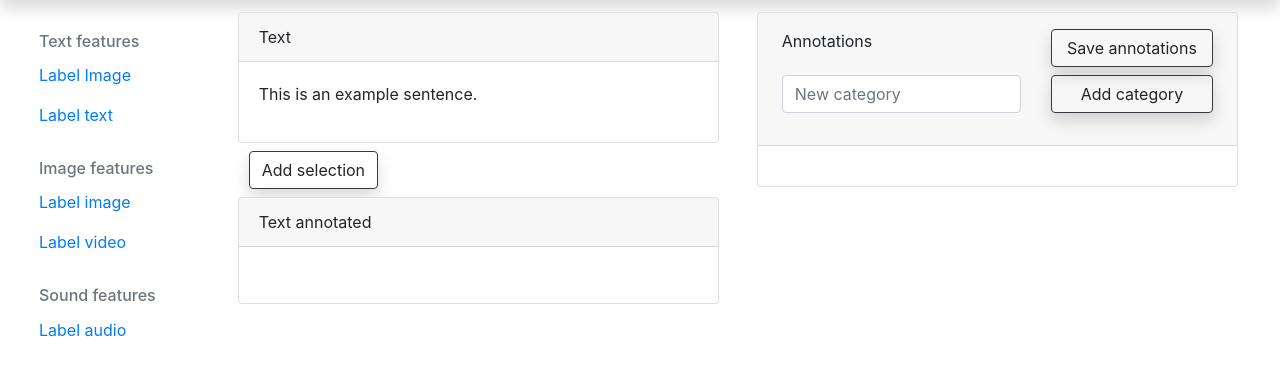
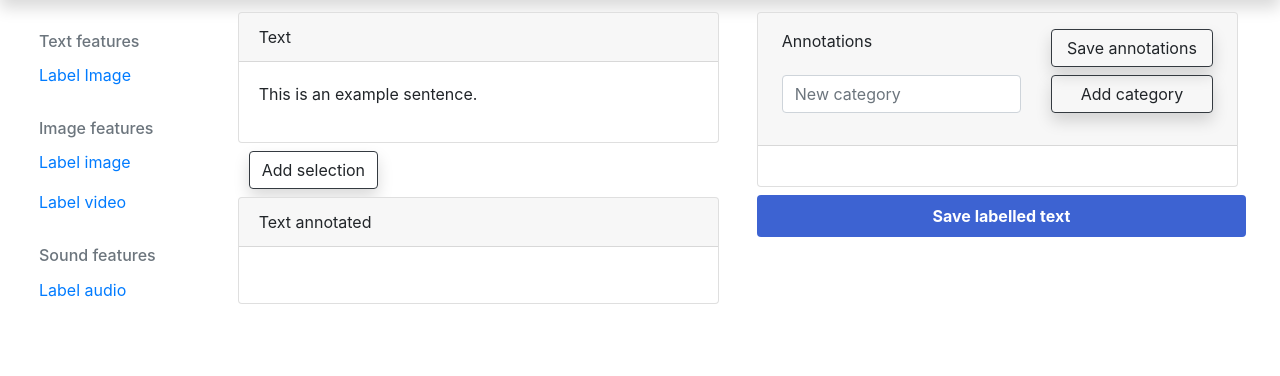
Before and after one commit to filipgeppert/labeller, a Django app: template templates/text-labelling/index.html in a window 1280 px wide. Shown: the part 48-424 px from the top of the page. Run offline with Django 3.2, Linux system fonts and the light colour scheme; the template is opened without the code that fills it, so the values that code supplies are empty; parts of the project's set-up code (start-up, migrations or seed data) failed here and were passed over; some libraries are stand-ins or nearby versions.

Commit message:
Add image saving and path for paragrafh rendering

```diff
--- a/labeller/tool/models.py
+++ b/labeller/tool/models.py
@@ -12,7 +12,7 @@
     # category = models.ManyToManyField("Category")
     # TODO: change it to what's above
     category = models.CharField(max_length=100, default="general")
-    document = models.OneToOneField("Document", on_delete=models.CASCADE, primary_key=True)
+    document = models.ForeignKey("Document", on_delete=models.CASCADE)
 
 
 class TextLabel(models.Model):
@@ -45,7 +45,8 @@
 
 class Paragraph(models.Model):
     text = models.TextField(max_length=10000)
-    document = models.OneToOneField(Document, on_delete=models.CASCADE, primary_key=True)
+    document = models.ForeignKey(Document, on_delete=models.CASCADE)
+    document_label = models.ForeignKey(DocumentLabel, on_delete=models.CASCADE)
 
 
 class Category(models.Model):
--- a/labeller/tool/urls.py
+++ b/labeller/tool/urls.py
@@ -4,7 +4,7 @@
 
 urlpatterns = [
     path("labelText/", include([
-        path("", views.LabelTextView.as_view(), name='label-text'),
+        path("<int:pk>", views.LabelTextView.as_view(), name='label-text'),
         path("save", views.save_labelled_text, name='save-text'),
     ])),
 
--- a/templates/image-labelling/index.html
+++ b/templates/image-labelling/index.html
@@ -55,12 +55,12 @@
                     </a>
                 </div>
             </div>
-            <div class="card-body scroll" id="annotations">
+            <div class="card-body scroll-annotations" id="annotations">
             </div>
         </div>
-        <button class="btn btn-block font-weight-bold bg-blue text-white py-2 m-1">
+        <a href="{% url 'label-text' 1%}" class="btn btn-block font-weight-bold bg-blue text-white py-2 m-1">
             Extract and label text in this image
-        </button>
+        </a>
     </div>
 </div>
 
--- a/templates/side_bar.html
+++ b/templates/side_bar.html
@@ -13,12 +13,12 @@
                     Label Image
                 </a>
             </li>
-            <li class="nav-item">
-                <a class="nav-link" href="{% url 'label-text' %}">
-                    <span data-feather="shopping-cart"></span>
-                    Label text
-                </a>
-            </li>
+{#            <li class="nav-item">#}
+{#                <a class="nav-link" href="{% url 'label-text' %}">#}
+{#                    <span data-feather="shopping-cart"></span>#}
+{#                    Label text#}
+{#                </a>#}
+{#            </li>#}
         </ul>
 
         <h6 class="sidebar-heading d-flex justify-content-between align-items-center px-3 mt-4 mb-1 text-muted">
--- a/templates/text-labelling/index.html
+++ b/templates/text-labelling/index.html
@@ -6,43 +6,18 @@
 {% block body %}
     <div class="container ml-0 pl-0">
         <div class="row">
-            {#            <nav class="col-2 bg-light d-none d-md-block pt-2">#}
-            {#                <div class="mt-2 mb-2">Document sections:</div>#}
-            {#                <div class="sidebar-sticky">#}
-            {#                    <ul class="nav flex-column">#}
-            {#                        <li class="nav-item">#}
-            {#                            <a class="nav-link active" href="#">#}
-            {#                                Name#}
-            {#                            </a>#}
-            {#                        </li>#}
-            {#                        <li class="nav-item">#}
-            {#                            <a class="nav-link" href="#">#}
-            {#                                Address#}
-            {#                            </a>#}
-            {#                        </li>#}
-            {#                        <li class="nav-item">#}
-            {#                            <a class="nav-link" href="#">#}
-            {#                                Products#}
-            {#                            </a>#}
-            {#                        </li>#}
-            {#                        <li class="nav-item">#}
-            {#                            <a class="nav-link" href="#">#}
-            {#                                Customers#}
-            {#                            </a>#}
-            {#                        </li>#}
-            {#                        <li class="nav-item">#}
-            {#                            <a class="nav-link" href="#">#}
-            {#                                Reports#}
-            {#                            </a>#}
-            {#                        </li>#}
-            {#                        <li class="nav-item">#}
-            {#                            <a class="nav-link" href="#">#}
-            {#                                Integrations#}
-            {#                            </a>#}
-            {#                        </li>#}
-            {#                    </ul>#}
-            {#                </div>#}
-            {#            </nav>#}
+            {% if paragraphs %}
+                <div class="col-12 card m-1">
+                    <div class="card-body">
+                        Labelled sections:
+                        {% for paragraph in paragraphs %}
+                            <button class="btn border-info" onclick="renderParagraph({{ paragraph.pk }})">
+                                {{ paragraph.category }}
+                            </button>
+                        {% endfor %}
+                    </div>
+                </div>
+            {% endif %}
             <div class="col-12">
                 <div class="row">
                     <div class="col-6">
@@ -52,6 +27,7 @@
                             </div>
                             <div class="card-body">
                                 <p id="text">
+                                   Select labelled section to annotate text.
                                 </p>
                             </div>
                         </div>
@@ -96,9 +72,13 @@
                                     </div>
                                 </div>
                             </div>
-                            <div class="card-body" id="annotations">
+                            <div class="card-body scroll-annotations" id="annotations">
                             </div>
+
                         </div>
+                        <button class="btn btn-block font-weight-bold bg-blue text-white py-2 m-1">
+                            Save labelled text
+                        </button>
                     </div>
                 </div>
             </div>
@@ -107,6 +87,10 @@
 {% endblock body %}
 
 {% block scripts %}
+    <script>
+    let paragraphs = {{ paragraphs_json | safe }};
+    console.log(paragraphs);
+    </script>
     <script src="{% static 'js/utilities.js' %}"></script>
     <script src="{% static 'js/annotation.js' %}"></script>
 {% endblock scripts %}
```
Also changed, not shown: labeller/tool/views.py (+30 -13 lines), labeller/tool/migrations/0001_initial.py, labeller/tool/migrations/0002_auto_20200501_0820.py (deleted), labeller/tool/migrations/0003_auto_20200501_0921.py (deleted), labeller/tool/migrations/0004_auto_20200501_0933.py (deleted).
